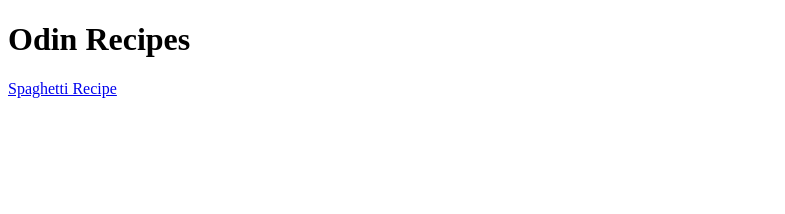
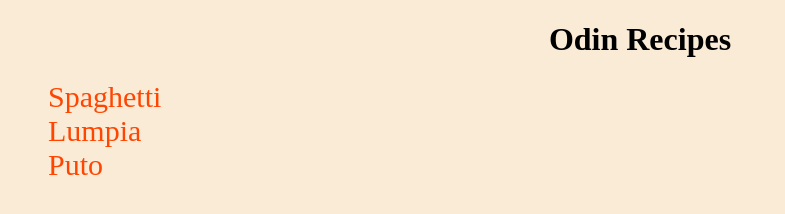
Before and after one commit to MonkeyCofi/odin-recipes-v2, a plain HTML site: page index.html in a window 1280 px wide. Shown: the whole page, without its empty margins (0-785 px from the left). Drawn offline with Linux system fonts and the light colour scheme.

Commit message:
Added puto and lumpia, and edited the index page with CSS

```diff
--- /dev/null
+++ b/index.css
@@ -0,0 +1,22 @@
+* {
+    background-color: antiquewhite;
+}
+
+.main-heading {
+    text-align: center;
+}
+
+.recipes {
+    list-style-type: none;
+}
+
+/* Select every a element with an li parent within the recipes class */
+.recipes > li > a {
+    text-decoration: none;
+    color: orangered;
+    font-size: 30px;
+}
+
+.recipes > li > a:hover {
+    color: #ff45ff;
+}
--- a/index.html
+++ b/index.html
@@ -4,10 +4,15 @@
     <meta charset="UTF-8">
     <meta http-equiv="X-UA-Compatible" content="IE=edge">
     <meta name="viewport" content="width=device-width, initial-scale=1.0">
+    <link rel="stylesheet" href="index.css">
     <title>Odin Recipes</title>
 </head>
 <body>
-    <h1>Odin Recipes</h1>
-    <a href="recipes/spaghetti.html">Spaghetti Recipe</a>
+    <h1 class="main-heading">Odin Recipes</h1>
+    <ul class="recipes">
+        <li><a href="recipes/spaghetti.html">Spaghetti</a></li>
+        <li><a href="recipes/lumpia.html">Lumpia</a></li>
+        <li><a href="recipes/puto.html">Puto</a></li>
+    </ul>
 </body>
 </html>
```
Also changed, not shown: recipes/lumpia.html (added), recipes/puto.html (added).
